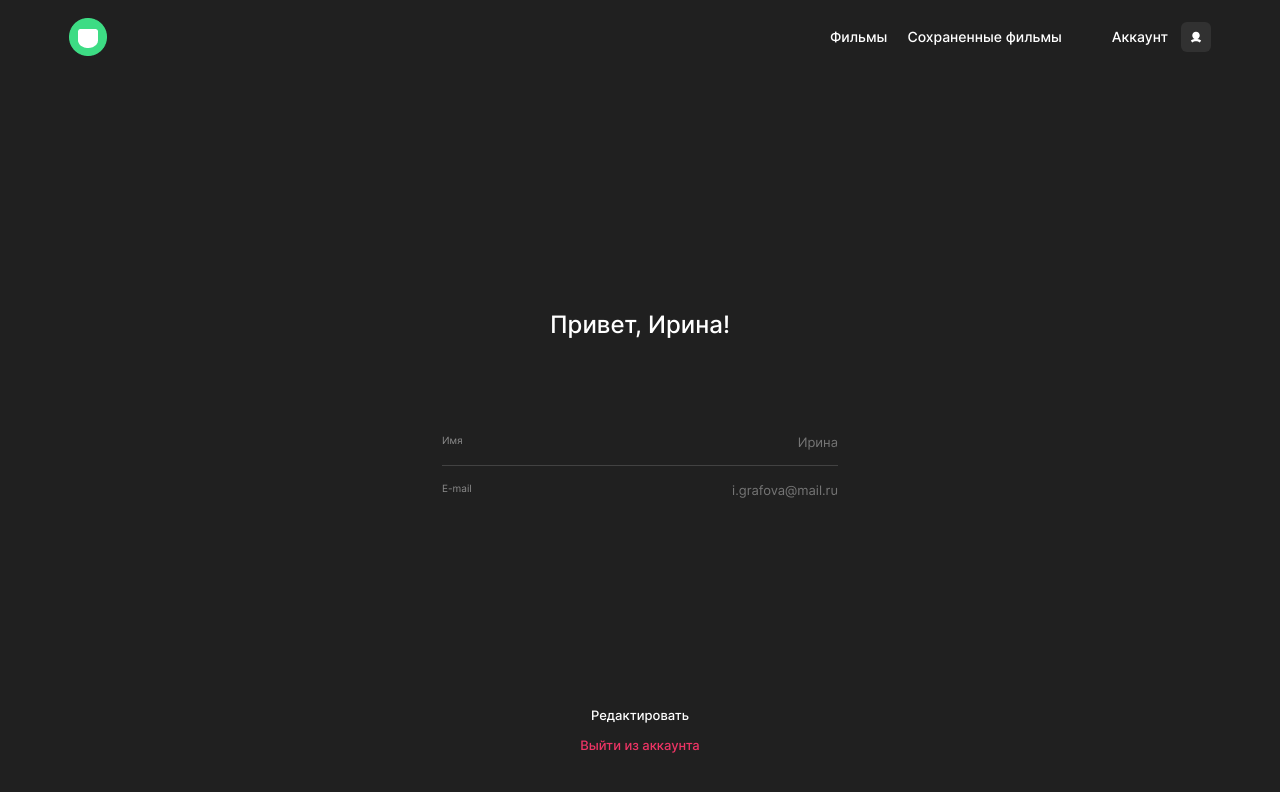
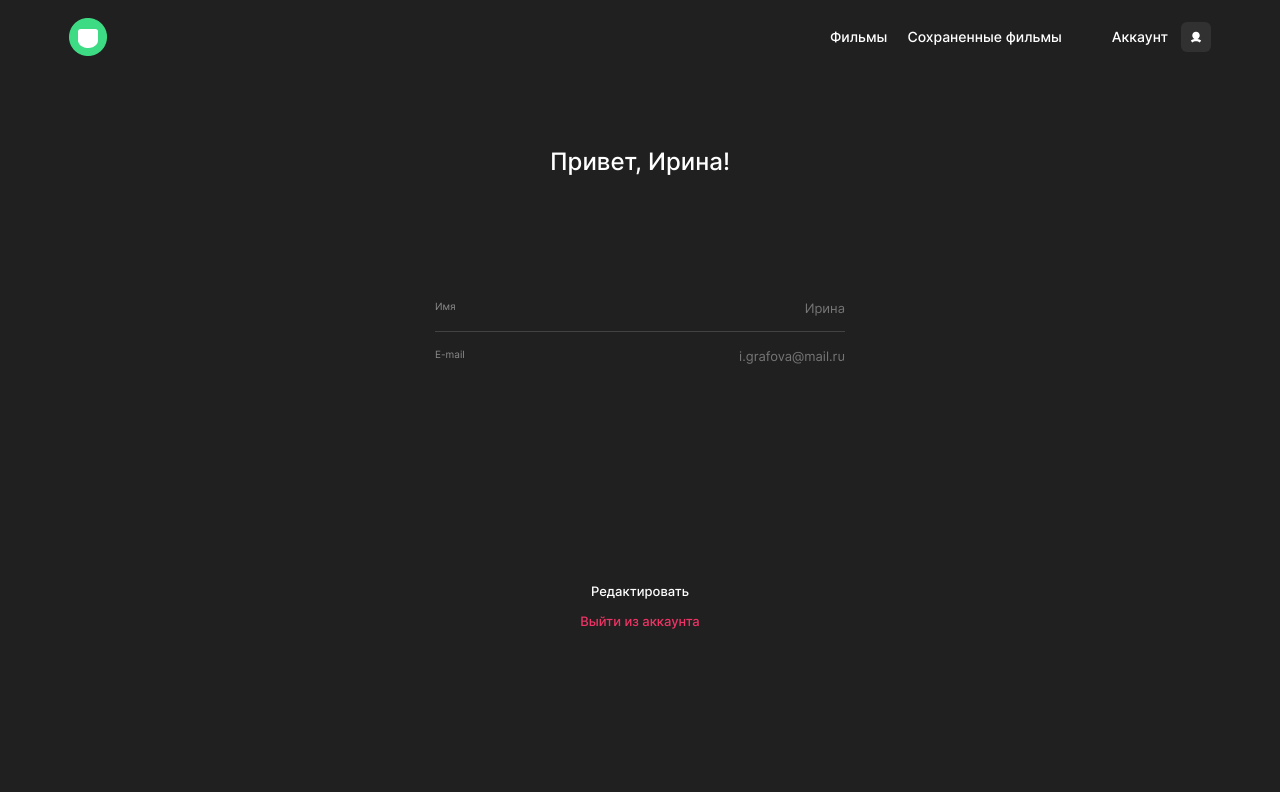
Before and after one commit to IraGrafova/movies-explorer-frontend, a React app: page /profile in a window 1280 px wide. Built offline with nearby package versions, Linux system fonts and the light colour scheme.

Commit message:
do profile 1280px

```diff
--- a/src/components/Profile/Profile.css
+++ b/src/components/Profile/Profile.css
@@ -133,6 +133,15 @@
 
 @media (min-width: 1280px) {
   .profile-form {
-    padding: 0 442px;
+    padding: 0 435px;
+    margin-top: 73px;
+  }
+
+  .profile-form__area_name {
+    margin-top: 84px;
+  }
+
+  .profile-form__submit {
+    margin-top: 189px;
   }
 }
```
